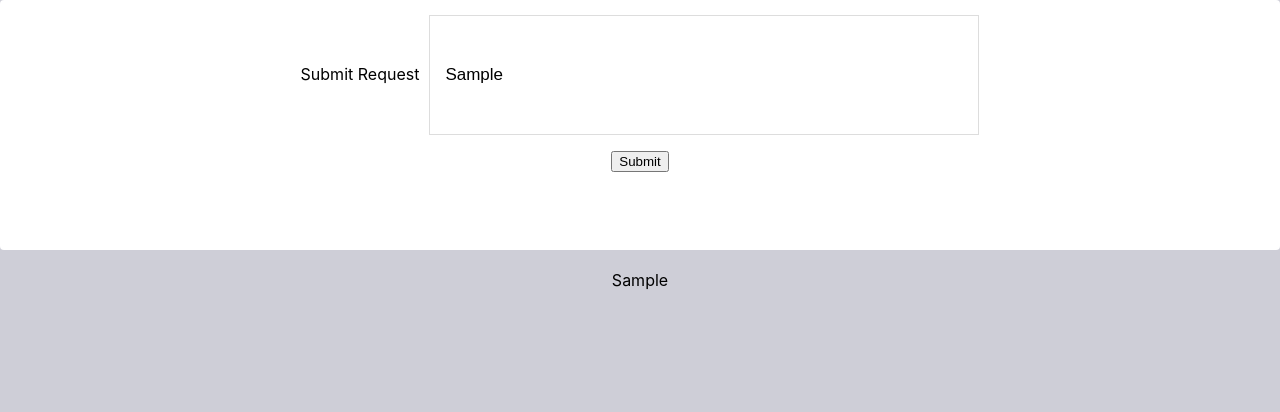
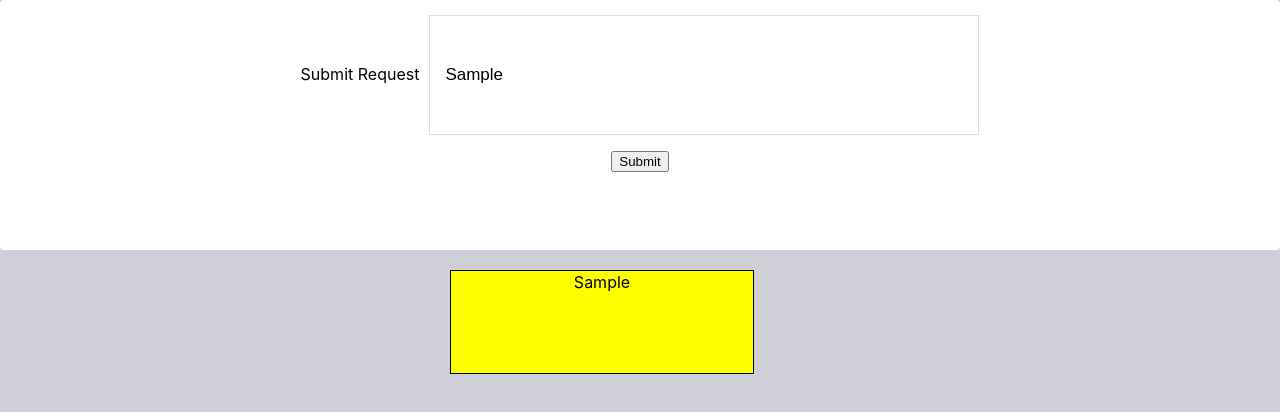
Before and after one commit to housni234/ti-in-Front_End, a React (Create React App) app: page / in a window 1280 px wide. Both pictures are taken after typing "Sample" into the empty fields and a click on the button "Submit". Shown: the top 412 px of the page. Built offline with nearby package versions, Linux system fonts and the light colour scheme; no server answers.

Commit message:
fetching

```diff
--- a/src/UserRequest.js
+++ b/src/UserRequest.js
@@ -15,6 +15,20 @@ class UserRequest extends Component {
         this.setState({
             savedTexts: this.state.savedTexts.concat([this.state.inputText])
         })
+        fetch('http://localhost:5000/services', {
+  method: 'POST',
+  headers: {
+    'Content-Type': 'application/json',
+  },
+  body: JSON.stringify(this.state),
+})
+.then((response) => response.json())
+.then((savedText) => {
+  console.log('Success:', savedText);
+})
+.catch((error) => {
+  console.error('Error:', error);
+});
     }
 
     handleInputChange = (event) => {
@@ -38,7 +52,7 @@ class UserRequest extends Component {
                 <div>
                     {this.state.savedTexts.map(savedText => {
                         return (
-                            <div>
+                            <div className="savedRequest">
                                 {savedText}
                             </div>
                         )
--- a/src/index.css
+++ b/src/index.css
@@ -107,3 +107,11 @@ a {
     padding-bottom: 20px;
     padding-top: 20px;
 }
+.savedRequest{
+  width: 300px;
+  height: 100px;
+  background-color:yellow;
+  border:1px solid black;
+  padding: 1px;
+  margin-left: 450px;
+}
```
